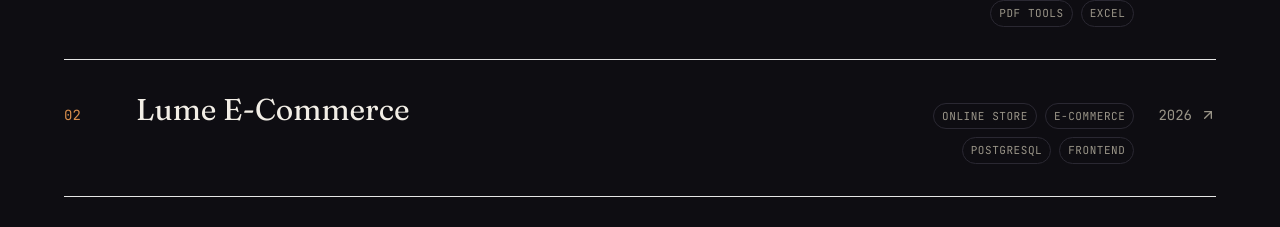
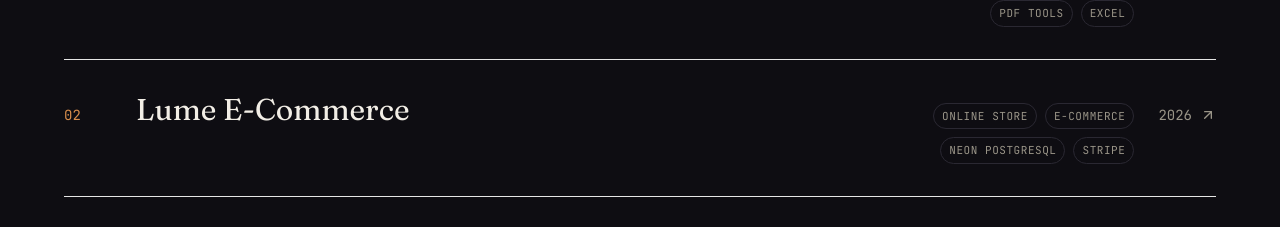
Before and after one commit to SedigoJS/portfolio, a Next.js app: page / in a window 1280 px wide. Shown: the part 915-1142 px from the top of the page. Built offline with nearby package versions, Linux system fonts and the light colour scheme.

Commit message:
Revise Lume E-Commerce project details
Updated project description and tags for Lume E-Commerce.

```diff
--- a/app/page.tsx
+++ b/app/page.tsx
@@ -59,8 +59,8 @@ const WORK = [
     year: "2026",
     title: "Lume E-Commerce",
     description:
-      "A modern e-commerce platform featuring product discovery, category browsing, and a clean responsive shopping experience.",
-    tags: ["Online Store", "E-commerce", "PostgreSQL", "Frontend"],
+      "A Full-stack e-commerce platform with product discovery, category browsing, secure checkout, and a responsive shopping experience.",
+    tags: ["Online Store", "E-commerce", "Neon PostgreSQL", "Stripe"],
     href: "https://lume-ecommerce.vercel.app/",
   },
   {
```
